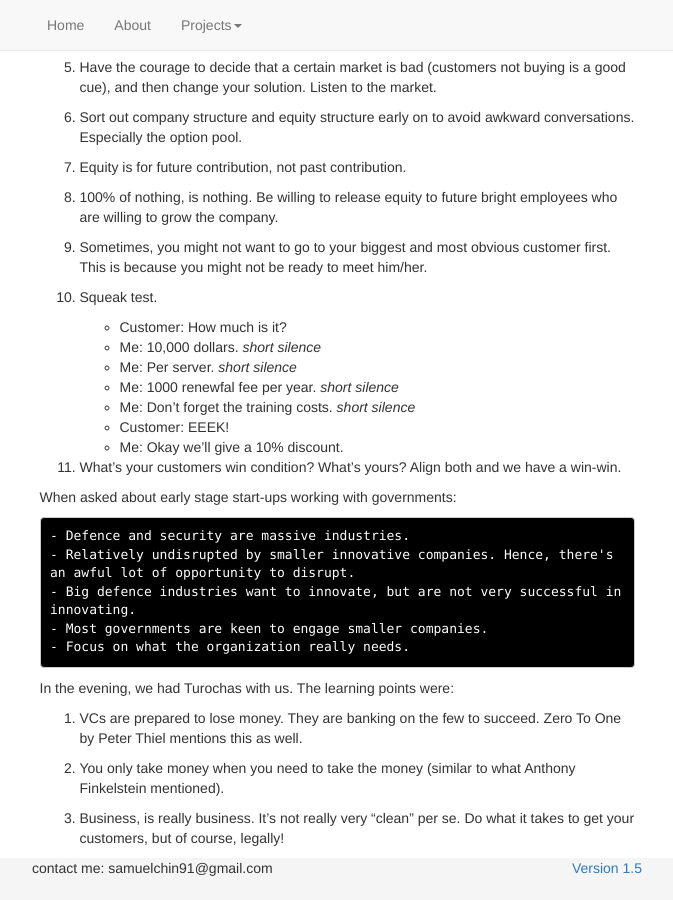
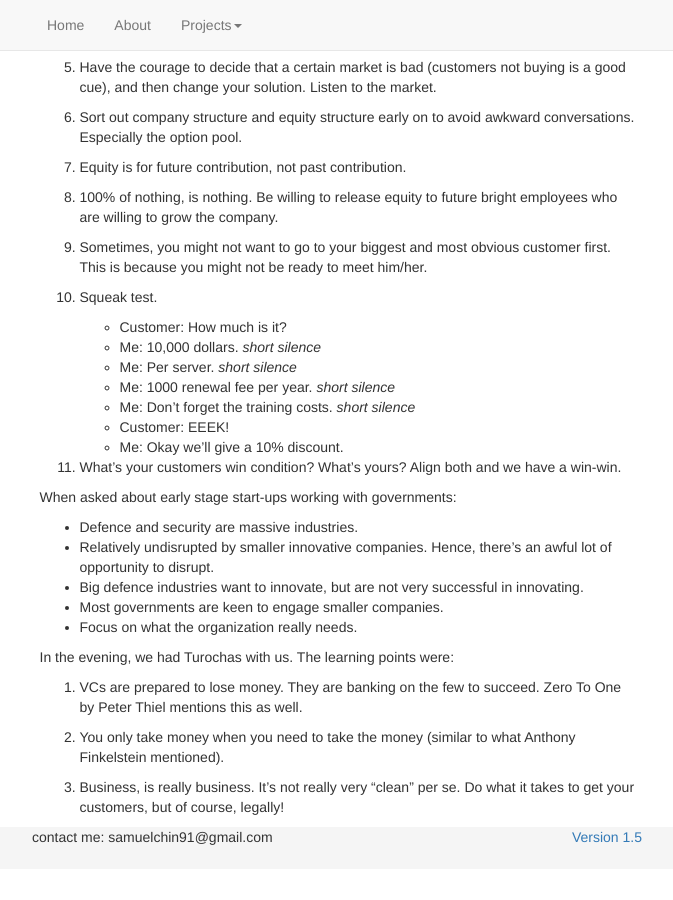
Before and after one commit to sspeng/jkschin.github.io, a Jekyll site: the page built from _posts/2016-08-12-TGEF-4.md, in a window 1280 px wide and 900 px high, scrolled down 1073 px. Shown: the whole window, without its empty margins (303-976 px from the left). Built offline with Jekyll 4.4.1, drawn with Linux system fonts in a browser that asks for light colours; nearby versions of some CDN libraries; after the commit the page ends 1942 px from its top, so only the background shows below that.

Commit message:
TGEF 4 Update

```diff
--- a/_posts/2016-08-12-TGEF-4.md
+++ b/_posts/2016-08-12-TGEF-4.md
@@ -42,7 +42,7 @@ In the afternoon, we had the privilege of having Anthony Finkelstein talk to us.
 	- Customer: How much is it?
 	- Me: 10,000 dollars. *short silence*
 	- Me: Per server. *short silence*
-	- Me: 1000 renewfal fee per year. *short silence*
+	- Me: 1000 renewal fee per year. *short silence*
 	- Me: Don't forget the training costs. *short silence*
 	- Customer: EEEK!
 	- Me: Okay we'll give a 10% discount.
@@ -51,11 +51,11 @@ In the afternoon, we had the privilege of having Anthony Finkelstein talk to us.
 
 When asked about early stage start-ups working with governments:
 
-	- Defence and security are massive industries.
-	- Relatively undisrupted by smaller innovative companies. Hence, there's an awful lot of opportunity to disrupt.
-	- Big defence industries want to innovate, but are not very successful in innovating.
-	- Most governments are keen to engage smaller companies.
-	- Focus on what the organization really needs.
+- Defence and security are massive industries.
+- Relatively undisrupted by smaller innovative companies. Hence, there's an awful lot of opportunity to disrupt.
+- Big defence industries want to innovate, but are not very successful in innovating.
+- Most governments are keen to engage smaller companies.
+- Focus on what the organization really needs.
 
 In the evening, we had Turochas with us. The learning points were:
 
```
